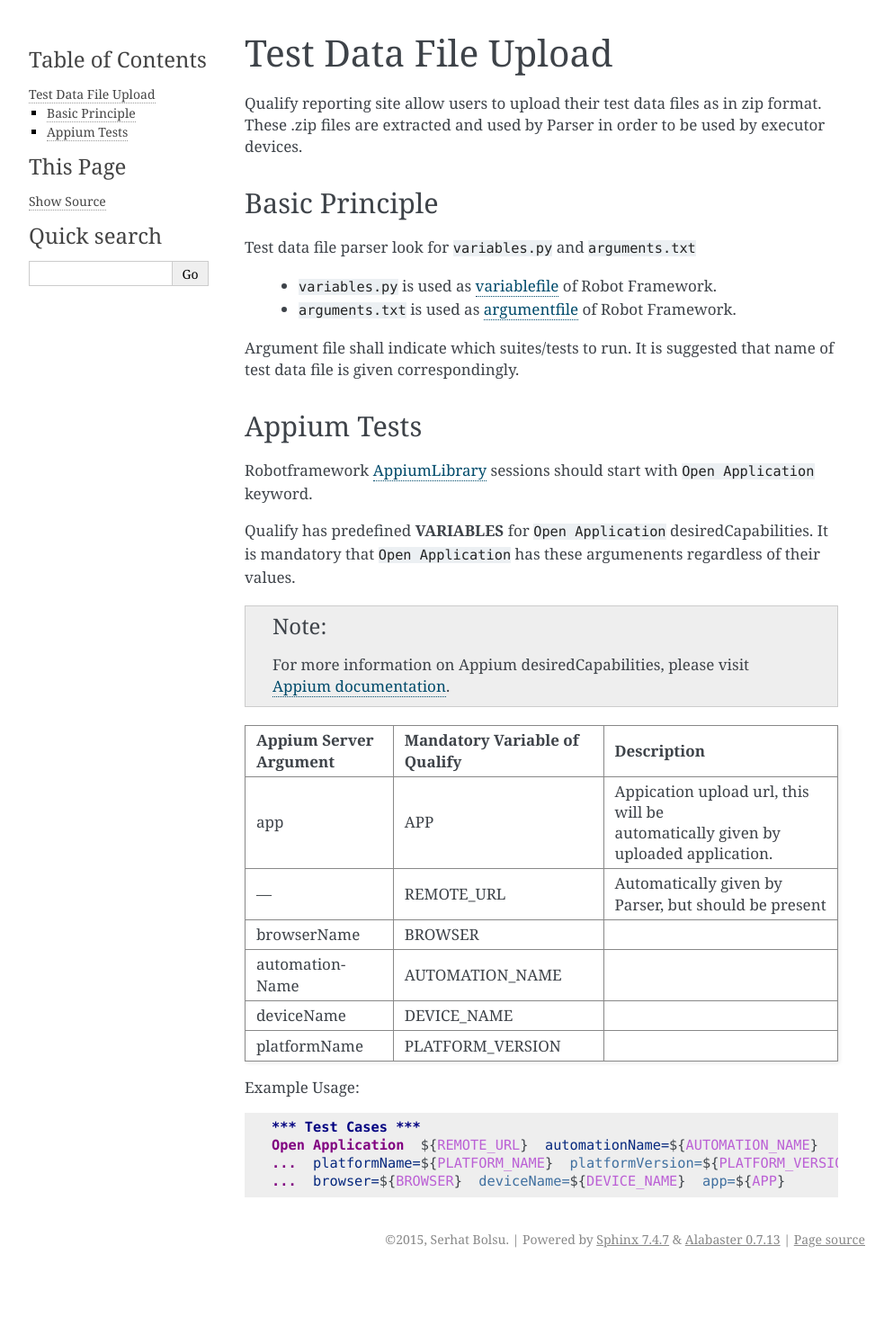
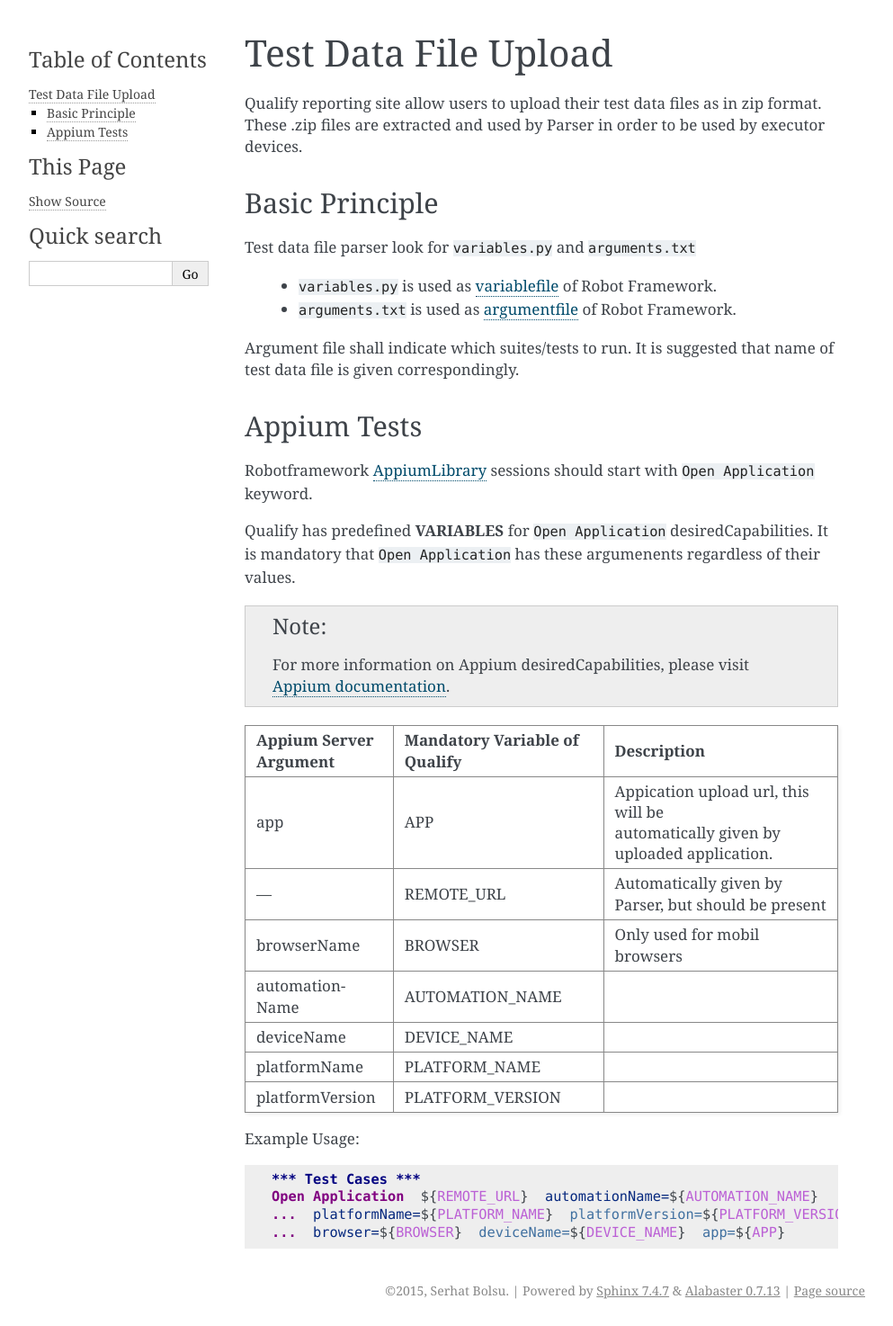
Before and after one commit to Qualifylabs/docs, a Sphinx documentation site: the page built from docs/source/fileupload.rst, in a window 1280 px wide. Shown: the whole page at 90% size, without its empty margins (148-1141 px from the left). Built offline with Sphinx 7.4.7, drawn with Linux system fonts in a browser that asks for light colours; before the commit the page ends 1417 px from its top, so only the background shows below that.

Commit message:
Platform version added

```diff
--- a/docs/source/fileupload.rst
+++ b/docs/source/fileupload.rst
@@ -38,10 +38,11 @@
 app                     APP                             | Appication upload url, this will be
                                                         | automatically given by uploaded application.
 ---                     REMOTE_URL                      Automatically given by Parser, but should be present
-browserName             BROWSER
+browserName             BROWSER                         Only used for mobil browsers
 automationName          AUTOMATION_NAME
 deviceName              DEVICE_NAME
-platformName            PLATFORM_VERSION
+platformName            PLATFORM_NAME
+platformVersion         PLATFORM_VERSION
 ======================  ==============================  ===============================================
 
 Example Usage:
```
